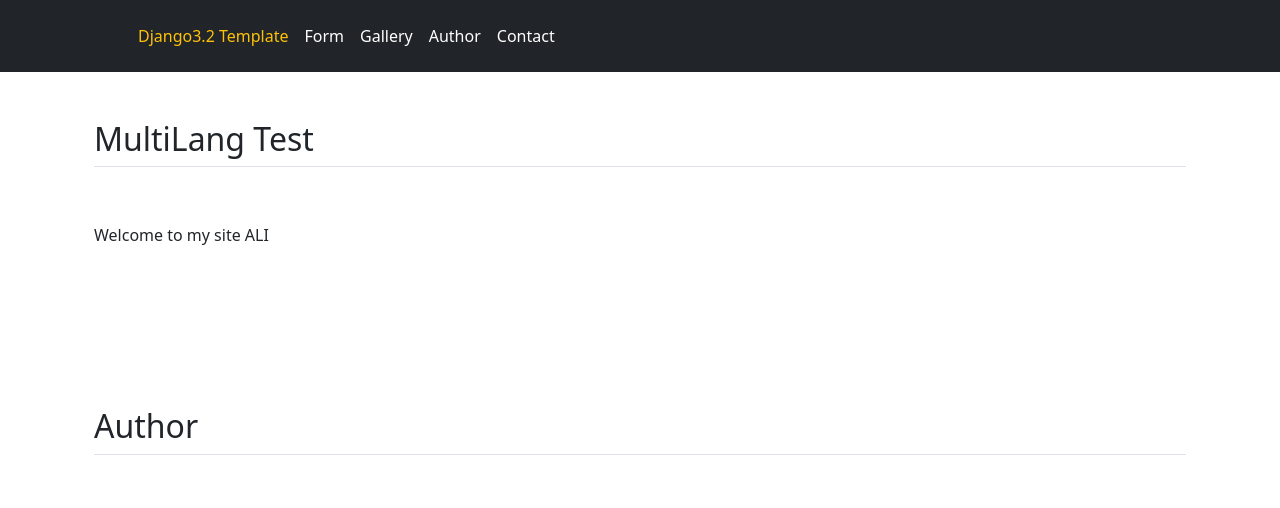
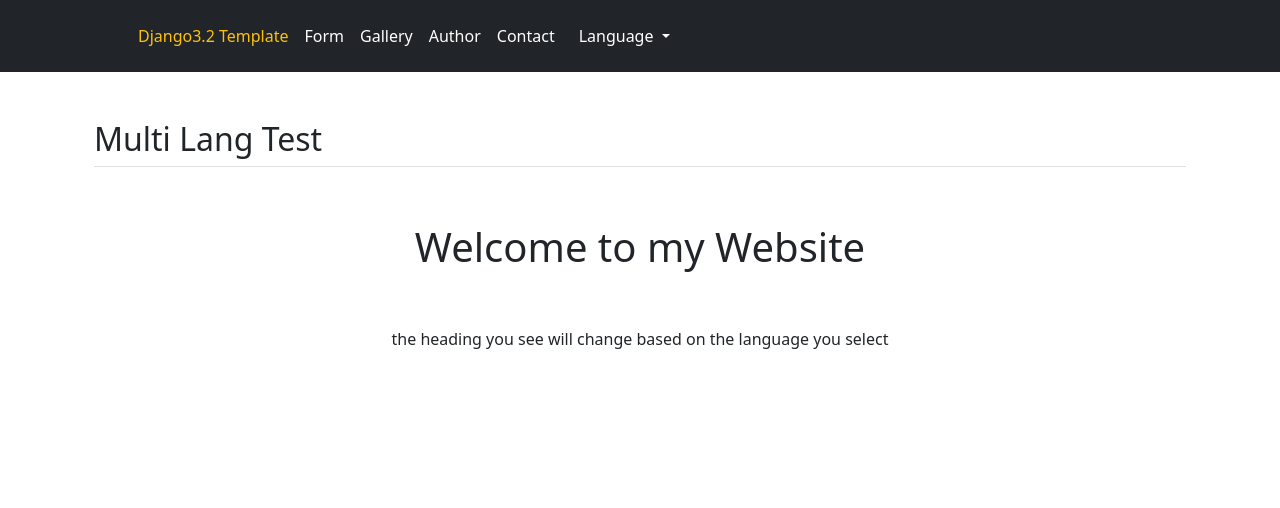
Before and after one commit to AliBigdeli/Django-Multi-Language-Sample, a Django app: page / in a window 1280 px wide. Shown: the top 508 px of the page. Run offline with Django 3.2, Linux system fonts and the light colour scheme.

Commit message:
updating documents

```diff
--- a/core/core/urls.py
+++ b/core/core/urls.py
@@ -25,7 +25,7 @@ from drf_yasg import openapi
 
 schema_view = get_schema_view(
     openapi.Info(
-        title="APP API",
+        title="App API",
         default_version="v1",
         description="Brief descriptions about the api",
         terms_of_service="https://www.google.com/policies/terms/",
@@ -36,14 +36,19 @@ schema_view = get_schema_view(
     permission_classes=(permissions.AllowAny,),
 )
 
+urlpatterns = [
+    # adding admin urls
+    path("admin/", admin.site.urls),
 
-urlpatterns = [
-    path("admin/", admin.site.urls),
-    path("", include("website.urls")),
+    # adding base urls of website
+    path("", include("website.urls", namespace='website')),
+
+    # separating apis
+    path("api/", include("website.api.urls"))
 ]
 
 urlpatterns += i18n_patterns(
-    path("", include("website.urls")),
+    path("", include("website.urls", namespace='website-ml')),
 )
 
 if settings.COMINGSOON:
--- a/core/templates/base.html
+++ b/core/templates/base.html
@@ -1,5 +1,5 @@
 {% load static %}
-
+{% load i18n %}
 <!DOCTYPE html>
 <html lang="en">
 
@@ -32,6 +32,25 @@
                     <li><a href="#gallery" class="nav-link px-2 text-white ">Gallery</a></li>
                     <li><a href="#Author" class="nav-link px-2 text-white">Author</a></li>
                     <li><a href="#Contact" class="nav-link px-2 text-white">Contact</a></li>
+                    <li class="nav-item dropdown">
+                        <a class="nav-link dropdown-toggle text-white" href="#" id="navbarDropdown" role="button"
+                            data-bs-toggle="dropdown" aria-expanded="false">
+                            Language
+                        </a>
+                        <ul class="dropdown-menu" aria-labelledby="navbarDropdown">
+                            {% get_current_language as LANGUAGE_CODE %}
+                            {% get_available_languages as LANGUAGES %}
+                            {% get_language_info_list for LANGUAGES as languages %}
+
+                            {% for lang in languages %}
+                            <li>
+                                <a class="dropdown-item" href="/{{ lang.code }}/">
+                                    {{ lang.name_local }}
+                                </a>
+                            </li>
+                            {% endfor %}
+                        </ul>
+                    </li>
                 </ul>
 
 
--- a/core/templates/website/index.html
+++ b/core/templates/website/index.html
@@ -13,11 +13,12 @@
 
 {% block content %}
 <div class="container px-4 py-5" id="form">
-    <h2 class="pb-2 border-bottom">MultiLang Test</h2>
+    <h2 class="pb-2 border-bottom">Multi Lang Test</h2>
 
     <div class="row featurette py-5">
 
-        <p>{% trans  "Welcome to my site"  %} ALI </p>
+        <h1 class="text-center">{% trans  "Welcome to my Website"  %} </h1>
+        <p class="text-center pt-5"> the heading you see will change based on the language you select </p>
     </div>
 </div>
 
--- a/core/website/urls.py
+++ b/core/website/urls.py
@@ -5,5 +5,4 @@ app_name = "website"
 
 urlpatterns = [
     path("", views.IndexView.as_view(), name="index"),
-    path("api/",include("website.api.urls"))
 ]
```
Also changed, not shown: README.md, core/locale/fa/LC_MESSAGES/django.po, 5 other files.
